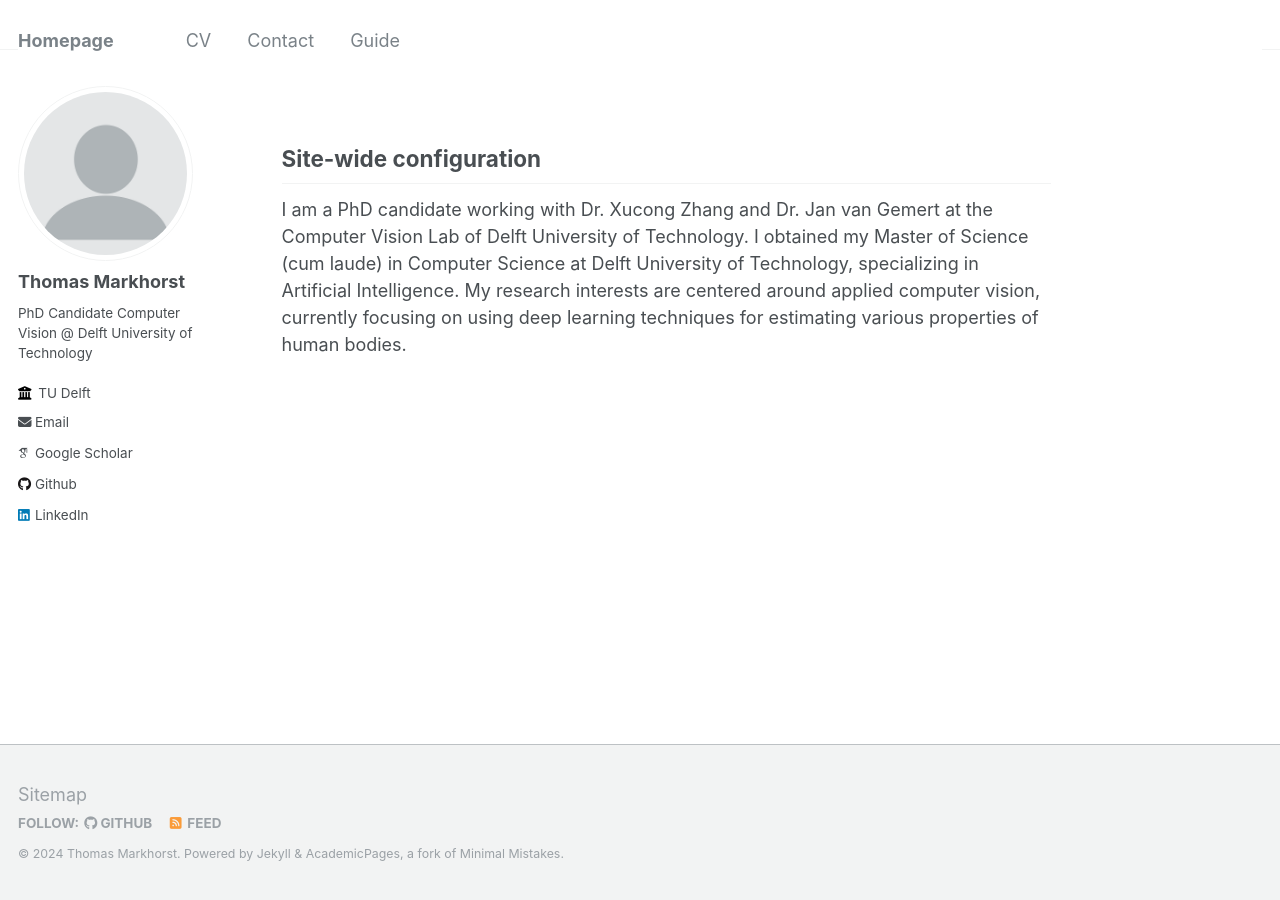
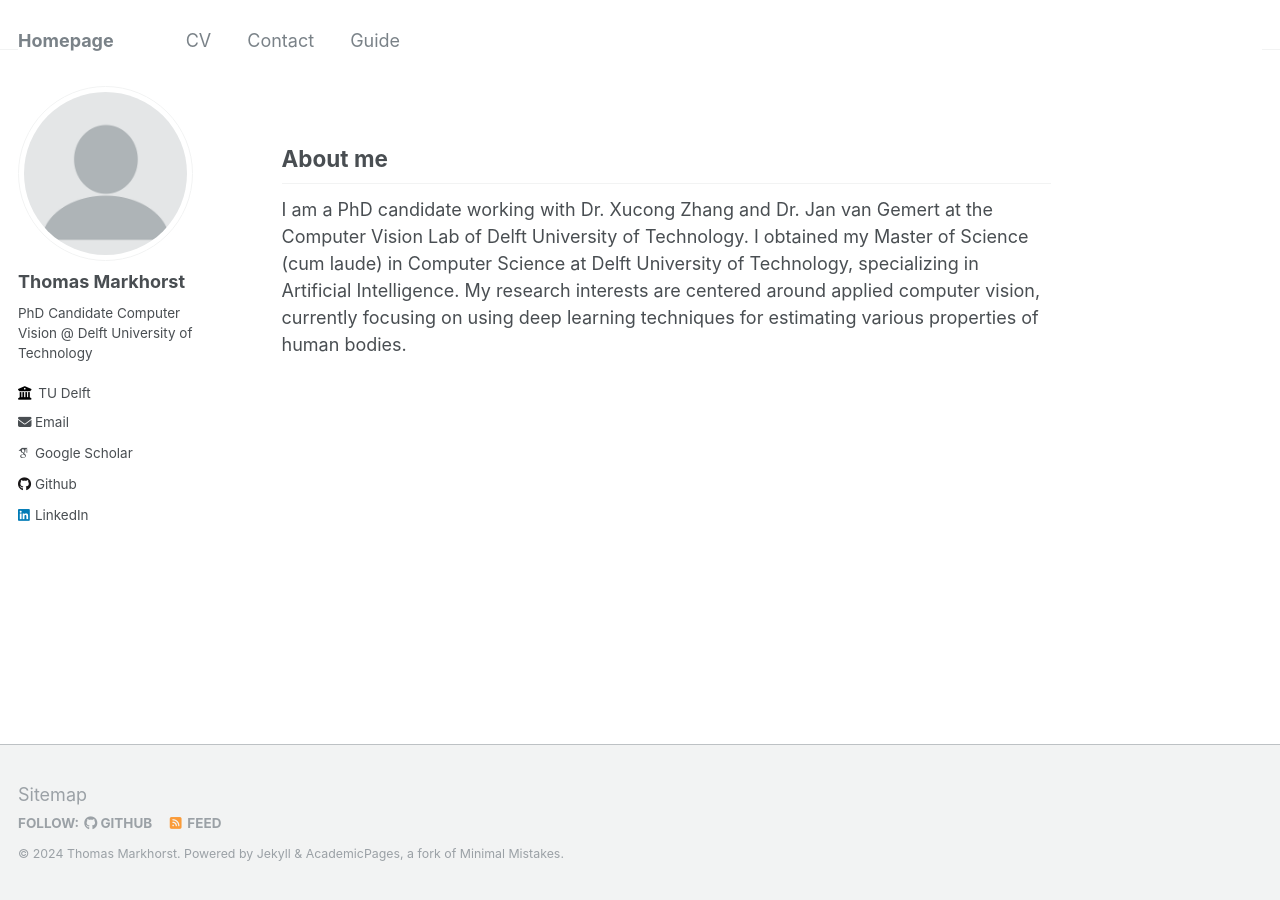
Before and after one commit to Thomas-Markhorst/thomas-markhorst.github.io, a Jekyll site: the page built from _pages/about.md, in a window 1280 px wide. Built offline with Jekyll 4.4.1, drawn with Linux system fonts in a browser that asks for light colours; some web fonts are replaced.

Commit message:
Update about.md

```diff
--- a/_pages/about.md
+++ b/_pages/about.md
@@ -7,6 +7,6 @@ redirect_from:
   - /about.html
 ---
 
-Site-wide configuration
+About me
 ------
 I am a PhD candidate working with Dr. Xucong Zhang and Dr. Jan van Gemert at the Computer Vision Lab of Delft University of Technology. I obtained my Master of Science (cum laude) in Computer Science at Delft University of Technology, specializing in Artificial Intelligence. My research interests are centered around applied computer vision, currently focusing on using deep learning techniques for estimating various properties of human bodies.
```
